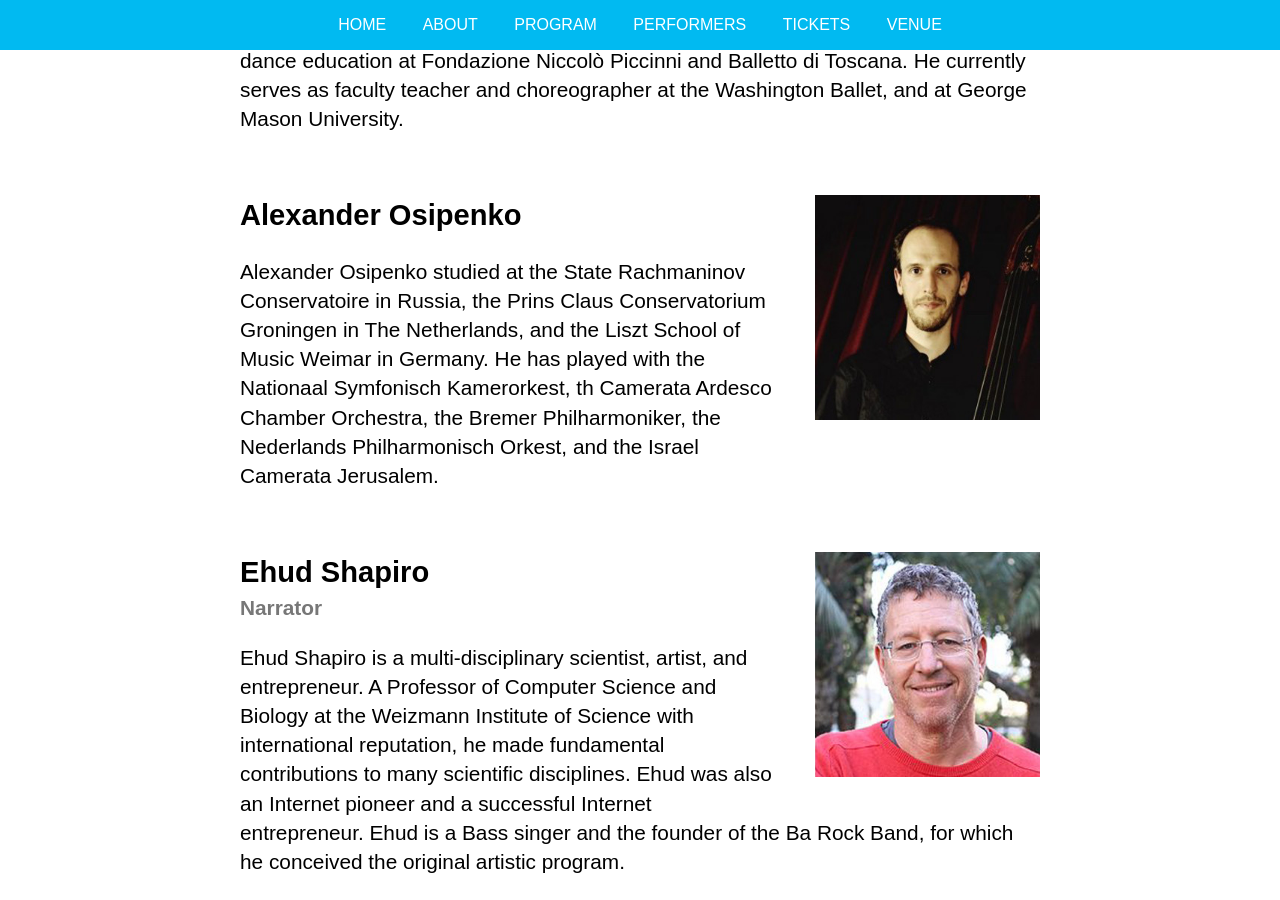
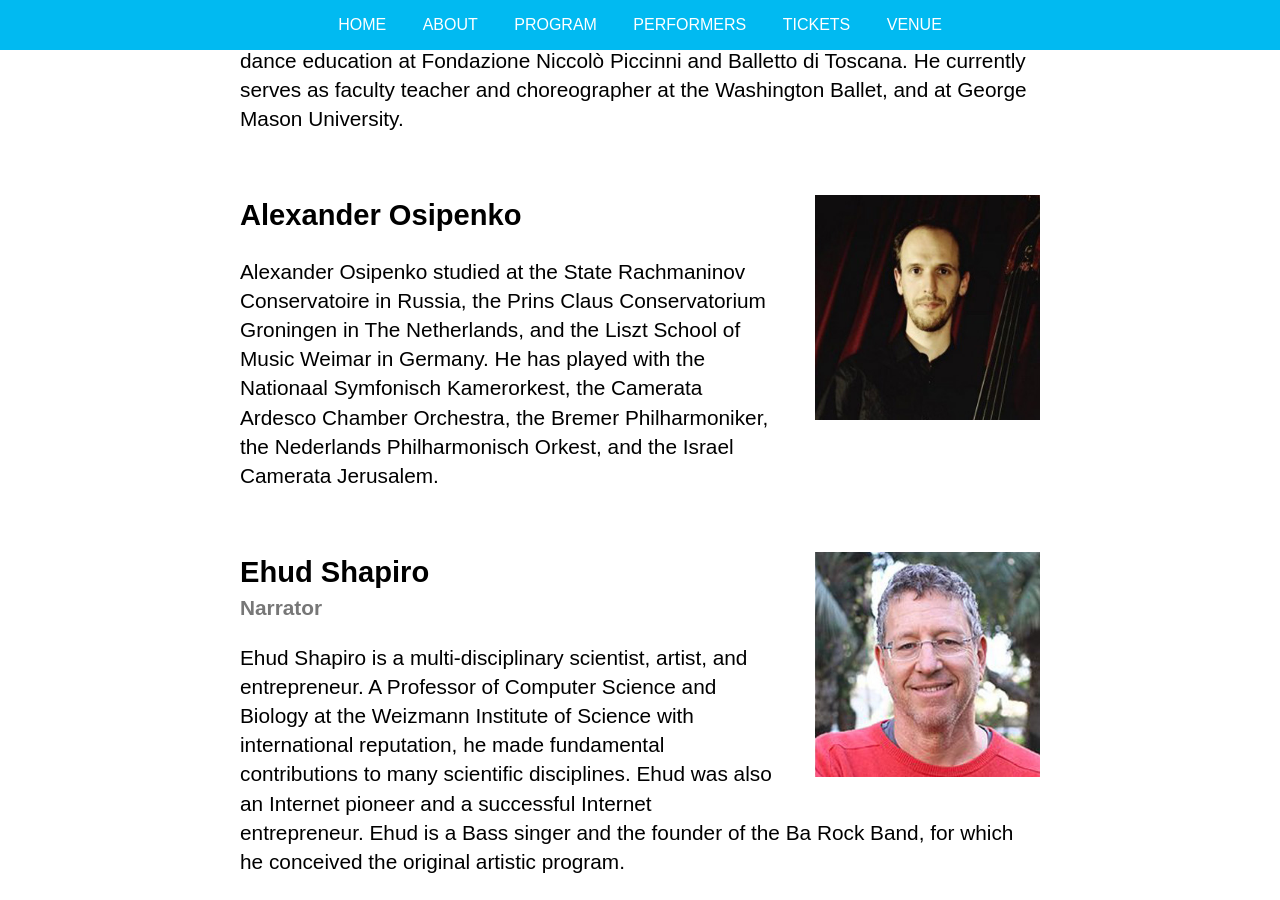
Before and after one commit to cmaddox12/Carnegie-Concert-2017, a Jekyll site: the page built from index.md, in a window 1280 px wide and 900 px high, scrolled down 6291 px. Built offline with Jekyll 4.4.1, drawn with Linux system fonts in a browser that asks for light colours.

Commit message:
Update alexander-osipenko.markdown

```diff
--- a/_performers/alexander-osipenko.markdown
+++ b/_performers/alexander-osipenko.markdown
@@ -3,8 +3,7 @@ date: '2017-03-28 12:11 -0500'
 layout: artist
 published: true
 title: Alexander Osipenko
-focus:
 photo: performers_alex_osipenko.jpg
 order: 7
 ---
-Alexander Osipenko studied at the State Rachmaninov Conservatoire in Russia, the Prins Claus Conservatorium Groningen in The Netherlands, and the Liszt School of Music Weimar in Germany. He has played with the Nationaal Symfonisch Kamerorkest, th Camerata Ardesco Chamber Orchestra, the Bremer Philharmoniker, the Nederlands Philharmonisch Orkest, and the Israel Camerata Jerusalem.
+Alexander Osipenko studied at the State Rachmaninov Conservatoire in Russia, the Prins Claus Conservatorium Groningen in The Netherlands, and the Liszt School of Music Weimar in Germany. He has played with the Nationaal Symfonisch Kamerorkest, the Camerata Ardesco Chamber Orchestra, the Bremer Philharmoniker, the Nederlands Philharmonisch Orkest, and the Israel Camerata Jerusalem.
```
